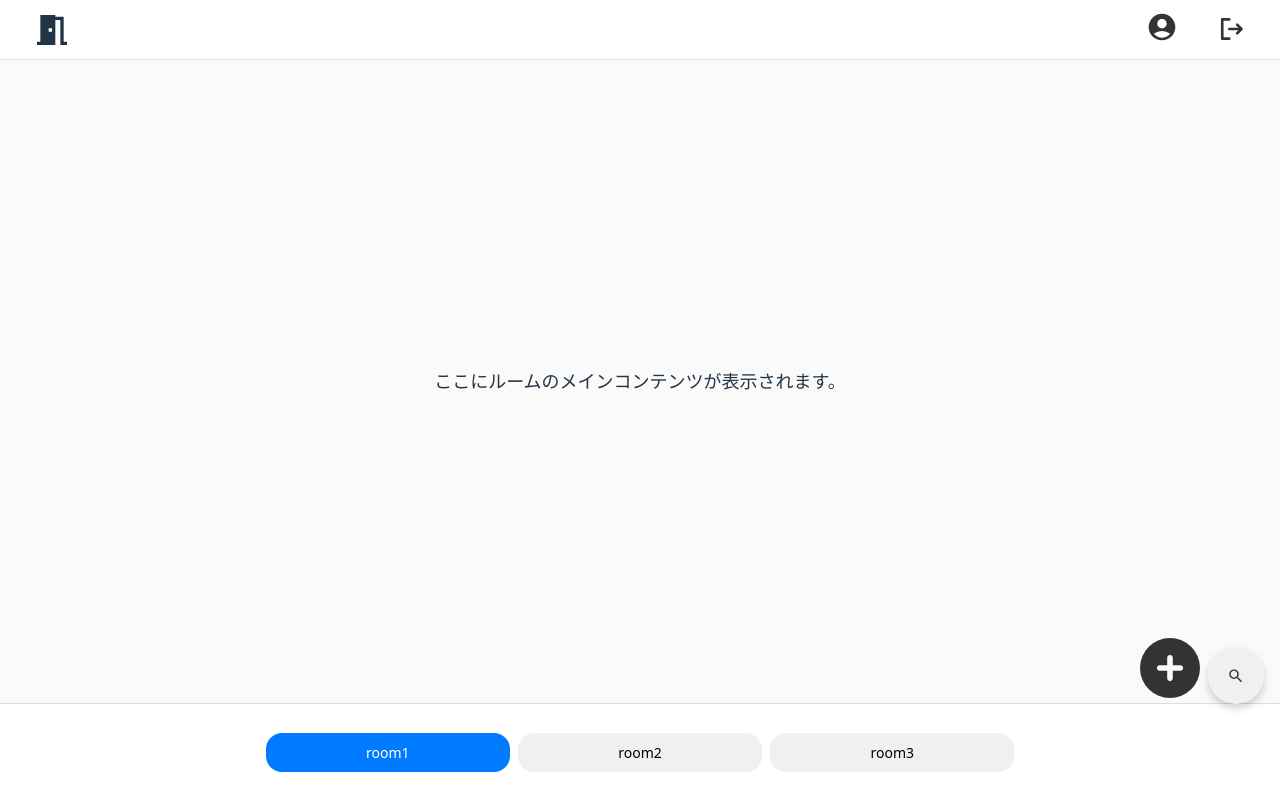
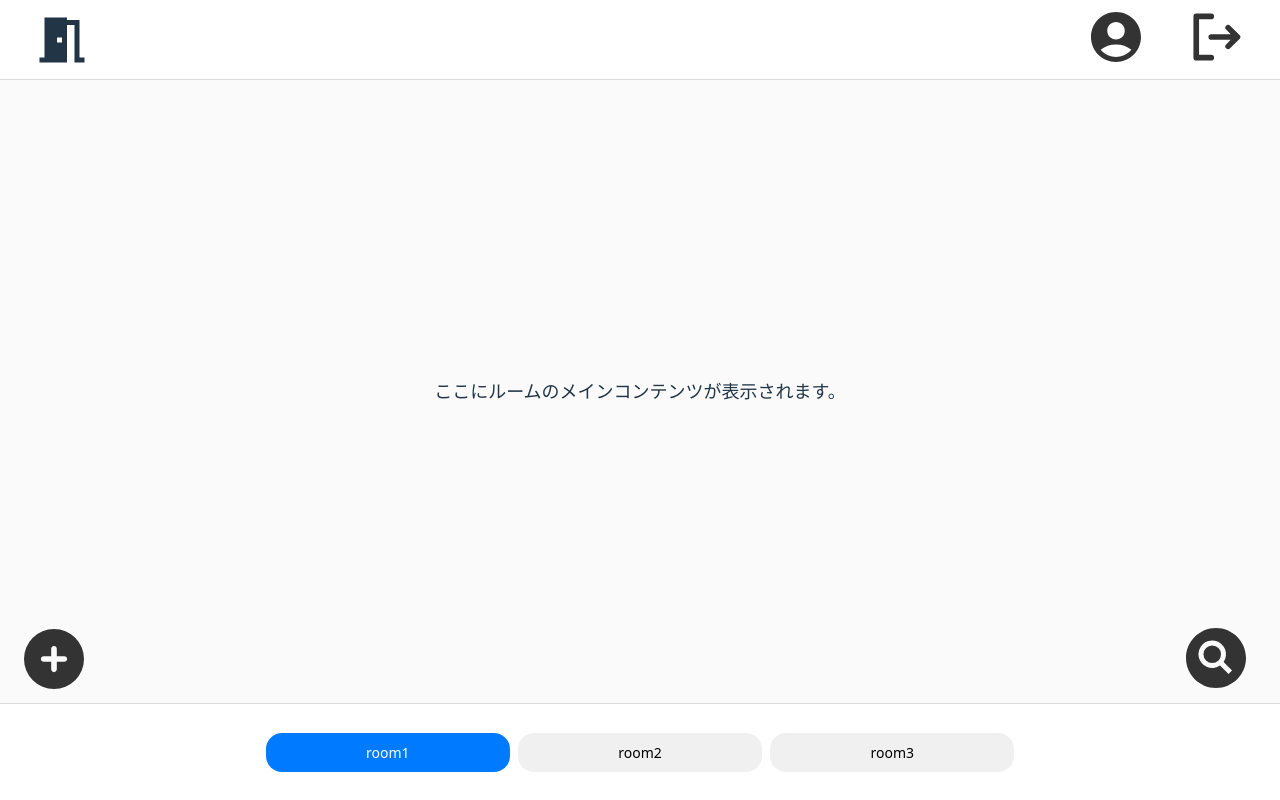
Before and after one commit to WtYt/RealtimeStudyStateSharing, a React (Vite) app in the folder frontend/: page / in a window 1280 px wide. Built offline with nearby package versions, Linux system fonts and the light colour scheme.

Commit message:
unity designs of icon on the screen

```diff
--- a/frontend/src/components/profileButton/ProfileButton.jsx
+++ b/frontend/src/components/profileButton/ProfileButton.jsx
@@ -9,7 +9,7 @@ const ProfileButton = () => {
   return (
     <div className="profile-button-wrapper">
       <button className="profile-btn" onClick={() => setIsOpen(true)}>
-        <MdAccountCircle size={32} />
+        <MdAccountCircle size={60} />
       </button>
       {isOpen && <ProfileModal onClose={() => setIsOpen(false)} />}
     </div>
--- a/frontend/src/components/roomInfoButton.jsx
+++ b/frontend/src/components/roomInfoButton.jsx
@@ -15,10 +15,7 @@ import RoomInfoContent from '../pages/roomInfo'; // モーダル中身を分離
 const RoomInfoButton = ({ room = {} }) => {
   const [open, setOpen] = useState(false);
 
-  const {
-    name = '未設定',
-    members = [],
-  } = room;
+  const { name = '未設定', members = [] } = room;
 
   // 単一カテゴリ（参照のみ）
   const category = room.category || '';
@@ -29,7 +26,9 @@ const RoomInfoButton = ({ room = {} }) => {
     content: {
       inset: '50% auto auto 50%',
       transform: 'translate(-50%, -50%)',
-      padding: 0, border: 'none', background: 'transparent',
+      padding: 0,
+      border: 'none',
+      background: 'transparent',
     },
   };
 
@@ -37,7 +36,7 @@ const RoomInfoButton = ({ room = {} }) => {
     <>
       <MdMeetingRoom
         className="room-info-btn"
-        size="40px"
+        size={60}
         style={{ color: 'inherit', cursor: 'pointer' }}
         onClick={() => setOpen(true)}
         aria-label="ルーム情報を開く"
@@ -61,7 +60,8 @@ const RoomInfoButton = ({ room = {} }) => {
 
 export default RoomInfoButton;
 
-{/*import React, { useState } from 'react';
+{
+  /*import React, { useState } from 'react';
 import Modal from 'react-modal';
 import './RoomInfoButton.css';
 import { MdMeetingRoom } from 'react-icons/md';
@@ -183,4 +183,5 @@ export default RoomInfoButton;
     category: '英語',              // 単一カテゴリ
     members: [{ id: 'u1', name: 'Alice' }, { id: 'u2', name: 'Bob' }],
   }}
-/>*/}
+/>*/
+}
--- a/frontend/src/components/searchbutton/SearchButton.css
+++ b/frontend/src/components/searchbutton/SearchButton.css
@@ -1,23 +1,12 @@
 .search-btn {
-  position: fixed;
+  background: transparent;
+  border: none;
+  cursor: pointer;
+  color: #333;
+  top: 16px;
   right: 16px;
-  bottom: 96px; /* フッター高さに応じて調整 */
-  width: 56px;
-  height: 56px;
-  border-radius: 50%;
-  background: #f0f0f0;          /* うっすら灰色 */
-  color: #333;                  /* アイコンの色 */
-  border: none;
-  display: flex;
-  justify-content: center;
-  align-items: center;
-  box-shadow: 0 4px 8px rgba(0, 0, 0, 0.2);
-  cursor: pointer;
-  transition: background 0.3s, color 0.3s;
-  z-index: 100; /* フッターより前面 */
 }
-
 .search-btn:hover {
-  background: #007bff;          /* ホバー時に青色 */
-  color: white;                 /* アイコンを白に */
+  background: #eaf2ff;
+  box-shadow: 0 4px 16px rgba(79, 140, 255, 0.15);
 }
--- a/frontend/src/components/searchbutton/SearchButton.jsx
+++ b/frontend/src/components/searchbutton/SearchButton.jsx
@@ -1,5 +1,5 @@
 import React from 'react';
-import { MdOutlineSearch } from 'react-icons/md';
+import { IoSearchCircleSharp } from 'react-icons/io5';
 import { useSearchPopup } from '../../pages/searchPopup';
 import './SearchButton.css';
 
@@ -7,12 +7,8 @@ export default function SearchButton() {
   const { open } = useSearchPopup();
 
   return (
-    <button
-      className="search-btn"
-      onClick={open}
-      aria-label="検索を開く"
-    >
-      <MdOutlineSearch size="24px" />
-    </button>
+    <div className="search-btn" onClick={open} aria-label="検索を開く">
+      <IoSearchCircleSharp size={80} />
+    </div>
   );
 }
--- a/frontend/src/components/signOutButton.jsx
+++ b/frontend/src/components/signOutButton.jsx
@@ -14,7 +14,7 @@ const SignOutButton = () => {
   return (
     <>
       <button className="signout-btn" onClick={() => setShowPopup(true)}>
-        <PiSignOutBold size={28} />
+        <PiSignOutBold size={60} />
       </button>
       {showPopup && (
         <ConfirmPopup
--- a/frontend/src/pages/screen.css
+++ b/frontend/src/pages/screen.css
@@ -26,7 +26,7 @@ body,
   border-bottom: 1px solid #ddd;
   background-color: #fff;
   flex-shrink: 0;
-  height: 60px; /* 固定高さ */
+  height: 80px; /* アイコンサイズ60に合わせて十分広く */
   box-sizing: border-box;
 }
 
--- a/frontend/src/pages/screen.jsx
+++ b/frontend/src/pages/screen.jsx
@@ -13,11 +13,16 @@ const Screen = () => {
     <div className="screen-container">
       <header className="header">
         {/* RoomInfoButton に room を渡すことでモーダル内に詳細を表示する。以下はサンプル。 */}
-        <RoomInfoButton room={{
-          name: 'TOEIC',
-          category: '英語',
-          members: [{ id: 'u1', name: 'Alice' }, { id: 'u2', name: 'Bob' }],
-        }} />
+        <RoomInfoButton
+          room={{
+            name: 'TOEIC',
+            category: '英語',
+            members: [
+              { id: 'u1', name: 'Alice' },
+              { id: 'u2', name: 'Bob' },
+            ],
+          }}
+        />
         <div className="header-right">
           <ProfileButton />
           <SignOutButton />
@@ -26,20 +31,27 @@ const Screen = () => {
       <main className="main-content">
         <p>ここにルームのメインコンテンツが表示されます。</p>
       </main>
+      {/* 左下：ルーム作成ボタン */}
       <div
         style={{
           position: 'fixed',
-          right: 80,
-          bottom: 96,
+          left: 24,
+          bottom: 105,
           zIndex: 101,
-          display: 'flex',
-          gap: 12,
         }}
       >
         <CreateRoomButton />
+      </div>
+      {/* 右下：検索ボタン */}
+      <div
+        style={{
+          position: 'fixed',
+          right: 24,
+          bottom: 96,
+          zIndex: 101,
+        }}
+      >
         <SearchPopupProvider>
-          {/* API連携ができたら、onSearchByName/onSearchByCategory/onRoomClickを渡す
-        categoriesもAPIから取得したものを渡す */}
           <SearchButton />
         </SearchPopupProvider>
       </div>
```
Also changed, not shown: frontend/src/pages/searchPopup.jsx (+110 -27 lines).
